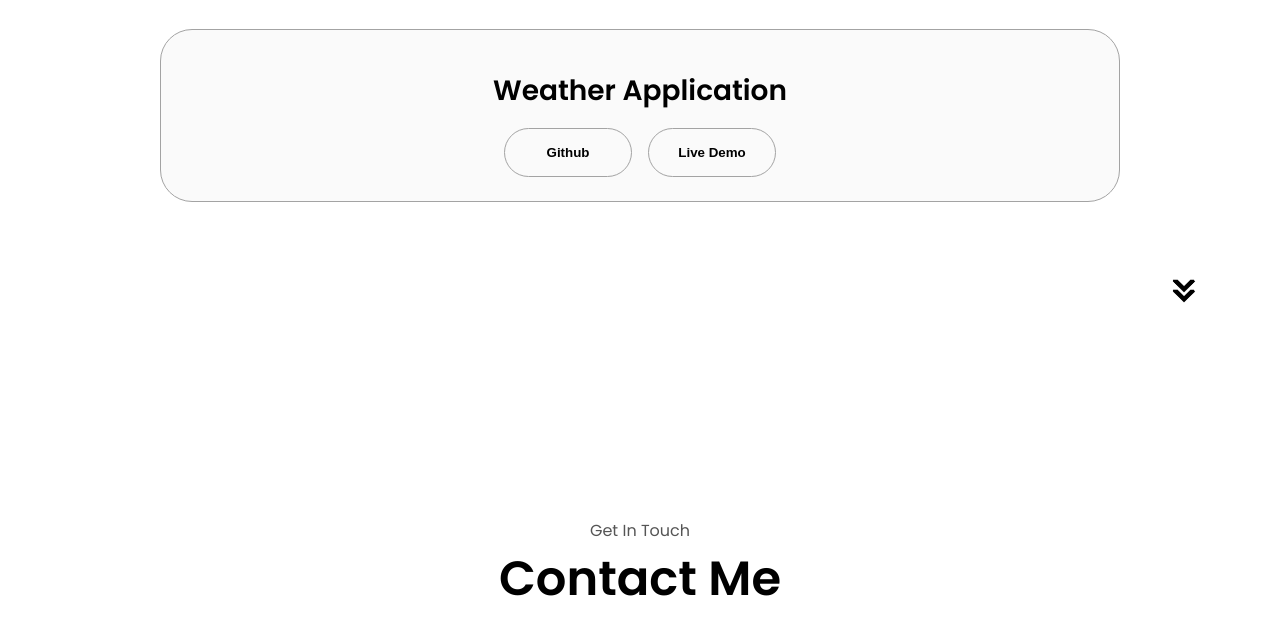
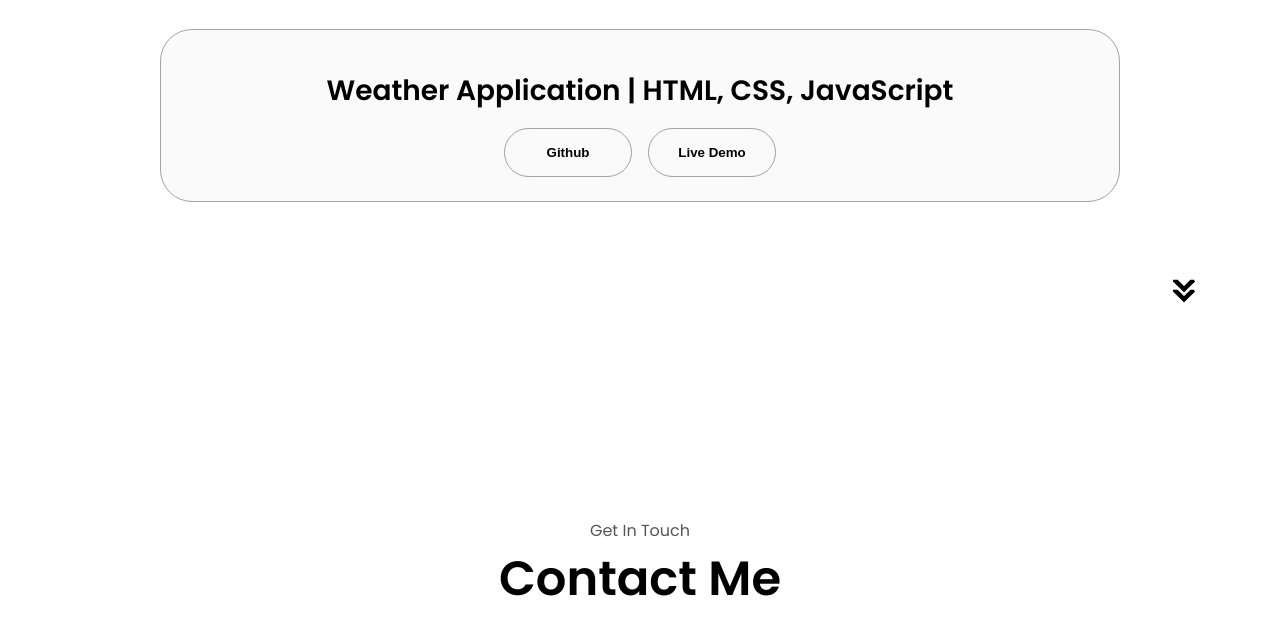
Before and after one commit to AssadBari/AssadBari.github.io, a plain HTML site: page index.html in a window 1280 px wide. Shown: the part 2853-3497 px from the top of the page. Drawn offline with Linux system fonts and the light colour scheme.

Commit message:
Update index.html

```diff
--- a/index.html
+++ b/index.html
@@ -224,7 +224,7 @@
             </div>
         </div>
         <div class="details-container color-container">
-            <h2 class="experience-sub-title project-title">Weather Application</h2>
+            <h2 class="experience-sub-title project-title">Weather Application | HTML, CSS, JavaScript</h2>
             <div class="btn-container">
                 <button class="btn btn-color-2 project-btn" onclick="location.href='https://github.com/AssadBari/WeatherAppBari.git'"">
                     Github
```
